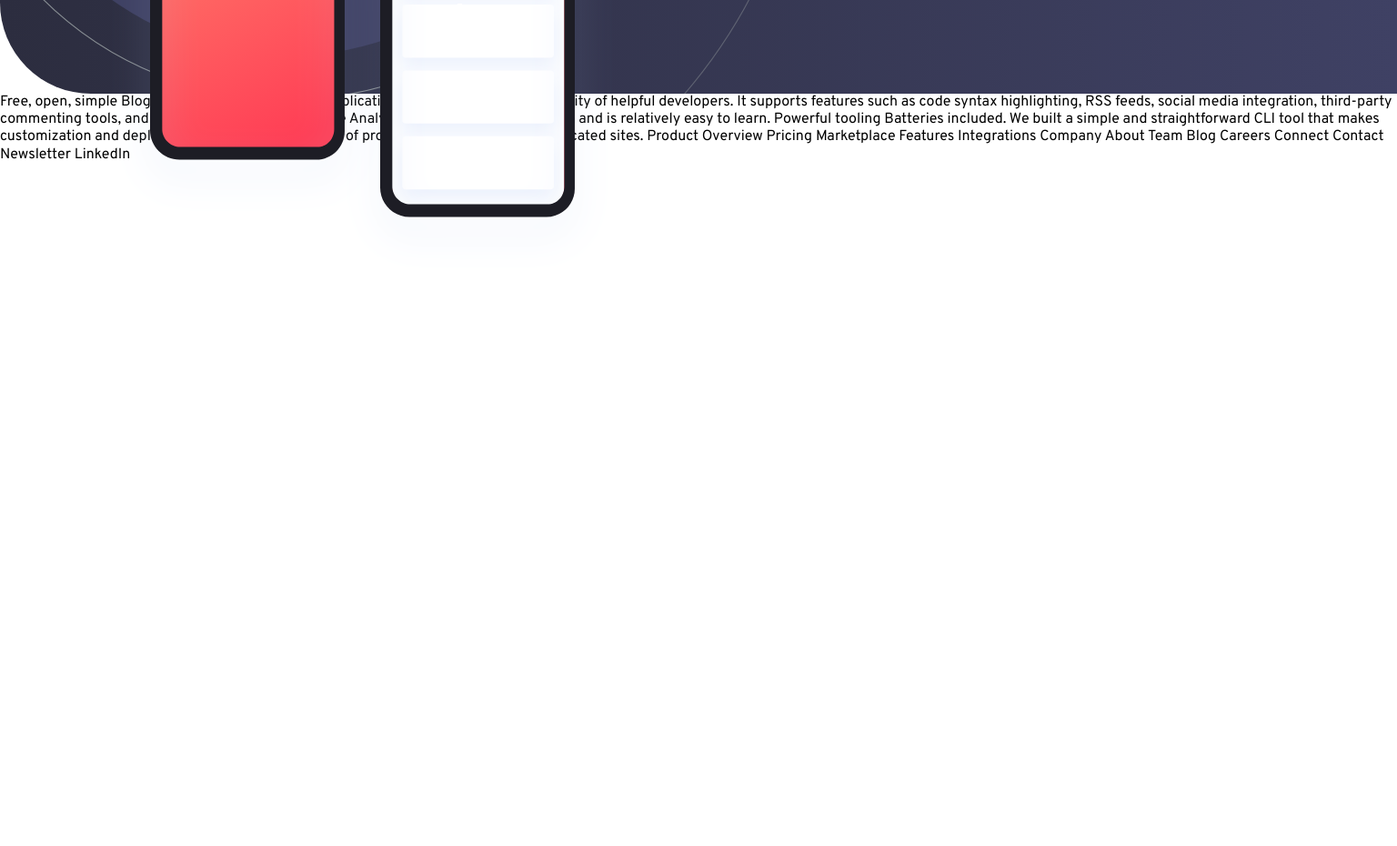
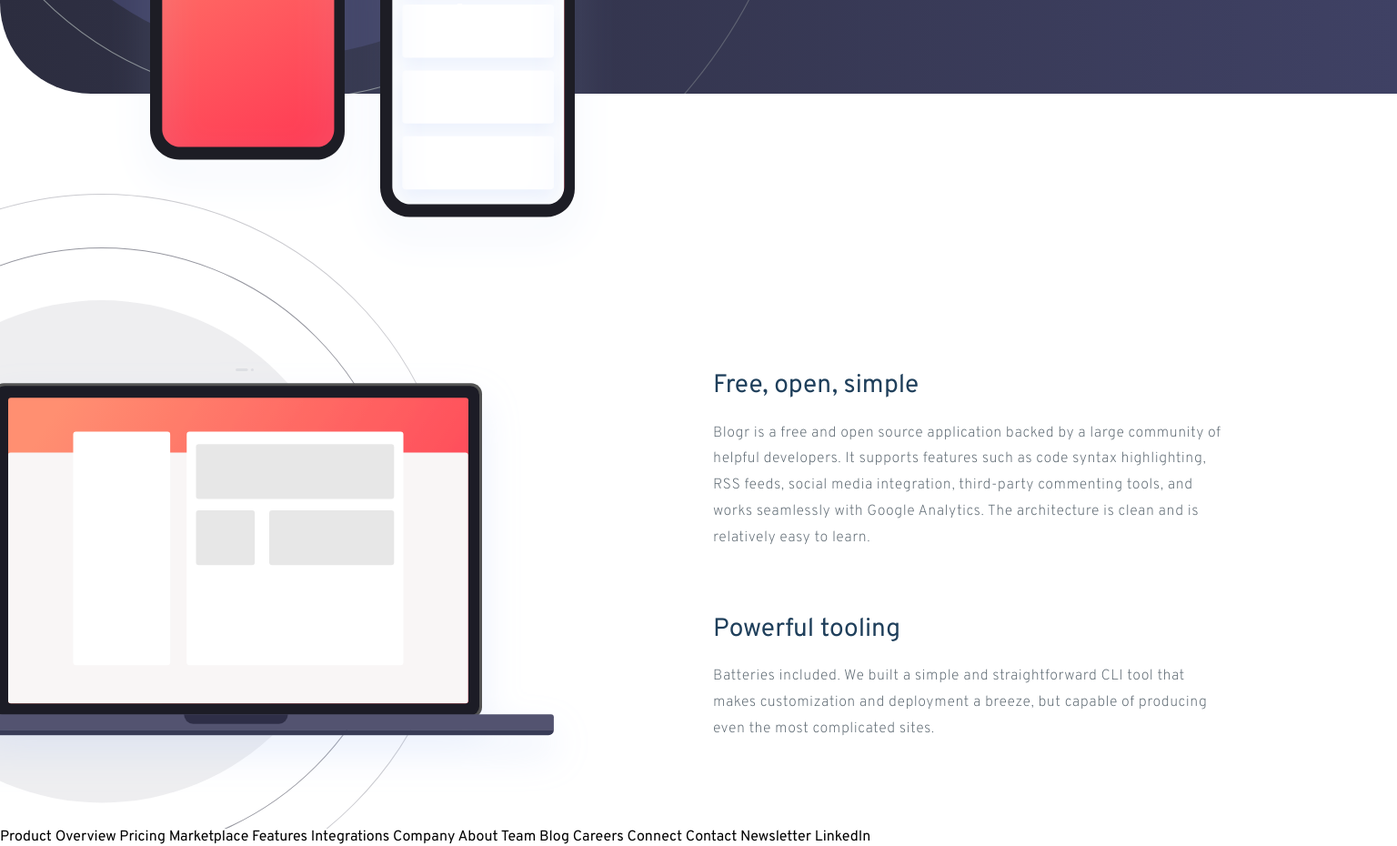
Before and after one commit to syeh1803/Blogr-Landing-Page---Frontend-Mentor, a website: page index.html in a window 1536 px wide. Shown: the part 1799-2729 px from the top of the page at 91% size. Before the commit the page ends 2098 px from the top, so only its background shows below. Drawn offline with Linux system fonts and the light colour scheme.

Commit message:
feat: add section what is blogr

```diff
--- a/app/scss/globals/desktop.scss
+++ b/app/scss/globals/desktop.scss
@@ -193,5 +193,30 @@
         }
       }
     }
+
+    /* what is blogr styling */
+    section.what-is-blogr {
+      background-image: url(/images/illustration-laptop-desktop.svg);
+      background-position: top 11rem left -28rem;
+
+      & .what-is-blogr__container {
+        flex-direction: row;
+
+        & .what-is-blogr__container-left {
+            flex: 1;
+        }
+
+        & .what-is-blogr__container-right {
+          flex: 1;
+          margin-top: 20rem;
+          padding: 0 17.3rem 0 20.5rem;
+          gap: 7rem;
+
+          & .container-right__inner {
+            text-align: left;
+          }
+        }
+      }
+    }
   }
 }
--- a/app/scss/globals/mobile.scss
+++ b/app/scss/globals/mobile.scss
@@ -173,10 +173,6 @@ body {
     background-repeat: no-repeat;
     background-position: top 18rem center;
 
-    & h2 {
-      font-size: 2.8rem;
-    }
-
     & .future__container {
       display: flex;
       flex-direction: column;
@@ -195,6 +191,11 @@ body {
           display: flex;
           flex-direction: column;
           gap: 1.3rem;
+
+          & p.container-left__description {
+              color: $neutral-body-darkgrayishblue;
+              opacity: 0.9;
+          }
         }
       }
     }
@@ -242,4 +243,37 @@ body {
       }
     }
   }
+
+  /* what is blogr styling */
+  section.what-is-blogr {
+    padding: 10.5rem 1rem 9.5rem 1rem;
+    text-align: center;
+    background-image: url(/images/illustration-laptop-mobile.svg);
+    background-repeat: no-repeat;
+    background-position: top 6.7rem center;
+
+    & .what-is-blogr__container {
+      display: flex;
+      flex-direction: column;
+
+      & .what-is-blogr__container-right {
+        display: flex;
+        flex-direction: column;
+        gap: 3.5rem;
+        margin-top: 36rem;
+        padding: 0 2.5rem;
+
+        & .container-right__inner {
+          display: flex;
+          flex-direction: column;
+          gap: 2rem;
+
+          & p.container-right__description {
+              color: $neutral-body-darkgrayishblue;
+              opacity: 0.9;
+          }
+        }
+      }
+    }
+  }
 }
--- a/app/scss/globals/reset.scss
+++ b/app/scss/globals/reset.scss
@@ -160,13 +160,14 @@ img {
 }
 
 h2 {
+    font-size: 2.8rem;
     font-weight: 400;
     line-height: 1.2;
     color: $primary-headings-darkblue;
 }
 
 p {
-    color: $neutral-body-darkgrayishblue;
+
     line-height: 1.8;
     font-weight: 200;
     letter-spacing: 0.05rem;
--- a/index.html
+++ b/index.html
@@ -152,22 +152,48 @@
                     State of the Art Infrastructure
                 </h1>
                 <p class="infrastructure__container-right--description">
-                    With reliability and speed in mind, worldwide data centers provide the backbone for ultra-fast connectivity.
-                    This ensures your site will load instantly, no matter where your readers are, keeping your site competitive.
+                    With reliability and speed in mind, worldwide data centers provide the backbone for ultra-fast
+                    connectivity.
+                    This ensures your site will load instantly, no matter where your readers are, keeping your site
+                    competitive.
                 </p>
             </div>
         </div>
     </section>
 
-    Free, open, simple
-    Blogr is a free and open source application backed by a large community of helpful developers. It supports
-    features such as code syntax highlighting, RSS feeds, social media integration, third-party commenting tools,
-    and works seamlessly with Google Analytics. The architecture is clean and is relatively easy to learn.
+    <!-- What is Blogr -->
+    <section class="what-is-blogr">
+        <div class="what-is-blogr__container">
+            <div class="what-is-blogr__container-left">
+            </div>
+            <div class="what-is-blogr__container-right">
+                <div class="container-right__inner inner-top">
+                    <h2 class="container-right__heading">
+                        Free, open, simple
+                    </h2>
+                    <p class="container-right__description">
+                        Blogr is a free and open source application backed by a large community of helpful developers.
+                        It supports
+                        features such as code syntax highlighting, RSS feeds, social media integration, third-party
+                        commenting tools,
+                        and works seamlessly with Google Analytics. The architecture is clean and is relatively easy to
+                        learn.
+                    </p>
+                </div>
+                <div class="container-right__inner inner-bottom">
+                    <h2 class="container-right__heading">
+                        Powerful tooling
+                    </h2>
+                    <p class="container-right__description">
+                        Batteries included. We built a simple and straightforward CLI tool that makes customization and deployment a breeze,
+                        but
+                        capable of producing even the most complicated sites.
+                    </p>
+                </div>
+            </div>
+        </div>
+    </section>
 
-    Powerful tooling
-    Batteries included. We built a simple and straightforward CLI tool that makes customization and deployment a breeze,
-    but
-    capable of producing even the most complicated sites.
 
     Product
 
```
Also changed, not shown: dist/style.css, 1 other file.
